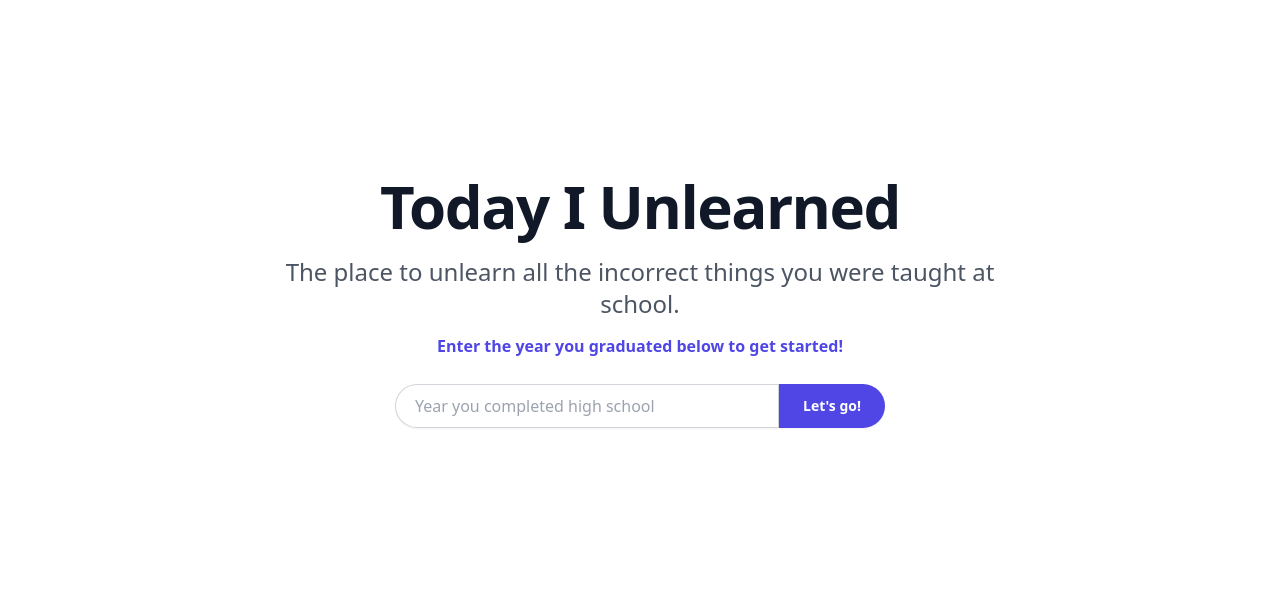
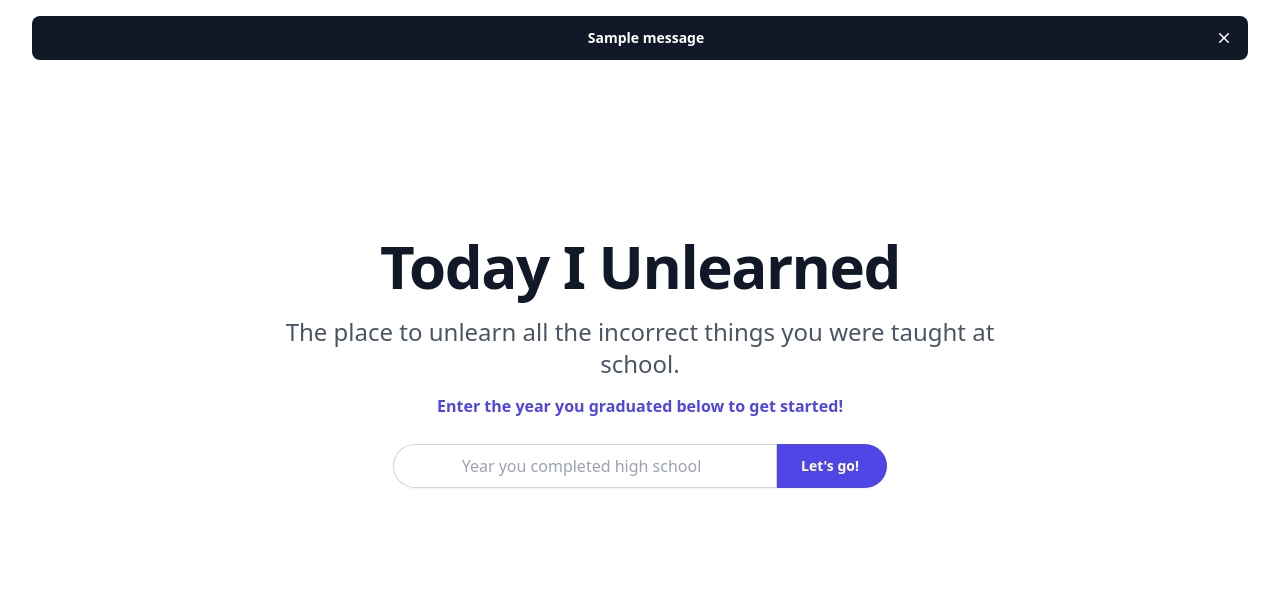
Before and after one commit to meetbryce/today-i-unlearned, a Flask app: page / in a window 1280 px wide. Shown: the part 77-692 px from the top of the page. Run offline with Flask 3, Linux system fonts and the light colour scheme; one stand-in notice (Sample message) is shown; style sheets or scripts are compiled from the project's sources.

Commit message:
feat: add support for flashing

```diff
--- a/app.py
+++ b/app.py
@@ -1,14 +1,28 @@
-from flask import Flask, render_template
+from flask import Flask, render_template, request, flash, redirect
 
 app = Flask(__name__)
+app.secret_key = b'_5#y2L"F4Q8z\n\xec]/'
 
 
 @app.route('/', methods=["GET", "POST"])
-def index_route():  # put application's code here
+def index_route():
+    if request.method == "POST":
+        year = int(request.form.get('year'))
+        # check the user entered a year
+        if not year:
+            flash('Please enter the year you graduated')
+            return render_template('index.html')
+
+        # todo: check the user entered an acceptable valid year
+        # todo: retrieve lessons from the db
+
+        flash(f'Generating lessons for the class of {year}. Come back soon.')
+        return redirect(f'/graduation-year/{year}')
+
     return render_template('index.html')
 
 
-@app.route('/<year>', methods=["GET", "POST"])
+@app.route('/graduation-year/<year>', methods=["GET", "POST"])
 def year_route(year):
     lessons = [
         {
--- a/src/styles.css
+++ b/src/styles.css
@@ -1,3 +1,8 @@
 @tailwind base;
 @tailwind components;
 @tailwind utilities;
+
+.flashing-message--placeholder {
+    width: 44px;
+    margin-right: auto;
+}
--- /dev/null
+++ b/static/script.js
@@ -0,0 +1,4 @@
+document.getElementById('js-remove-message').addEventListener('click', e => {
+  e.preventDefault()
+  document.getElementById('js-message').remove()
+});
--- a/templates/index.html
+++ b/templates/index.html
@@ -12,13 +12,18 @@
                 started!</p>
             <form method="post" class="flex justify-center mx-auto">
                 <div class="w-1/2">
-                    <input type="number"
-                           class="block text-base w-full rounded-l-full border-0 px-5 py-2.5 text-gray-900 shadow-sm ring-1 ring-inset ring-gray-300 placeholder:text-gray-400 focus:ring-2 focus:ring-inset focus:ring-indigo-600 sm:text-base sm:leading-6"
-                           placeholder="Year you completed high school" aria-label="Year you completed high school" required>
+                    <input type="number" name="year"
+                           class="block text-center text-base w-full rounded-l-full border-0 px-5 pr-3 py-2.5
+                           text-gray-900 shadow-sm ring-1 ring-inset ring-gray-300 placeholder:text-gray-400
+                           focus:ring-2 focus:ring-inset focus:ring-indigo-600 sm:text-base sm:leading-6"
+                           placeholder="Year you completed high school" aria-label="Year you completed high school"
+                           required>
                 </div>
                 <div>
                     <button type="submit"
-                            class="rounded-r-full bg-indigo-600 px-6 py-3 text-base font-semibold text-white sm:text-sm shadow-sm hover:bg-indigo-500 focus-visible:outline focus-visible:outline-2 focus-visible:outline-offset-2 focus-visible:outline-indigo-600">
+                            class="rounded-r-full bg-indigo-600 pr-7 pl-6 py-3 text-base font-semibold text-white
+                            sm:text-sm shadow-sm hover:bg-indigo-500 focus-visible:outline focus-visible:outline-2
+                            focus-visible:outline-offset-2 focus-visible:outline-indigo-600">
                         Let's go!
                     </button>
                 </div>
--- a/templates/layout.html
+++ b/templates/layout.html
@@ -12,8 +12,24 @@
         <a href="/" class="font-semibold text-xl text-gray-900 hover:text-indigo-600">Today I Unlearned</a>
     </div>
 </header>
+{% if get_flashed_messages() %}
+    <aside class="py-4 sm:px-6 lg:px-8" id="js-message">
+        <div class="flex justify-center rounded-lg mb-8 -mt-12 gap-x-6 bg-gray-900 px-6 py-2.5 sm:px-3.5" role="alert">
+            <span class="flashing-message--placeholder"></span>
+            <span class="text-sm leading-6 font-semibold text-white">{{ get_flashed_messages() | join(" ") }}</span>
+            <button type="button" class="-m-3 flex-none p-3 ml-auto focus-visible:outline-offset-[-4px]"
+                    id="js-remove-message">
+                <span class="sr-only">Dismiss</span>
+                <svg class="h-5 w-5 text-white" viewBox="0 0 20 20" fill="currentColor" aria-hidden="true">
+                    <path d="M6.28 5.22a.75.75 0 00-1.06 1.06L8.94 10l-3.72 3.72a.75.75 0 101.06 1.06L10 11.06l3.72 3.72a.75.75 0 101.06-1.06L11.06 10l3.72-3.72a.75.75 0 00-1.06-1.06L10 8.94 6.28 5.22z"></path>
+                </svg>
+            </button>
+        </div>
+    </aside>
+{% endif %}
 <main class="container mx-auto h-auto">
     {% block body %}{% endblock %}
 </main>
+<script src="/static/script.js"></script>
 </body>
 </html>
```
